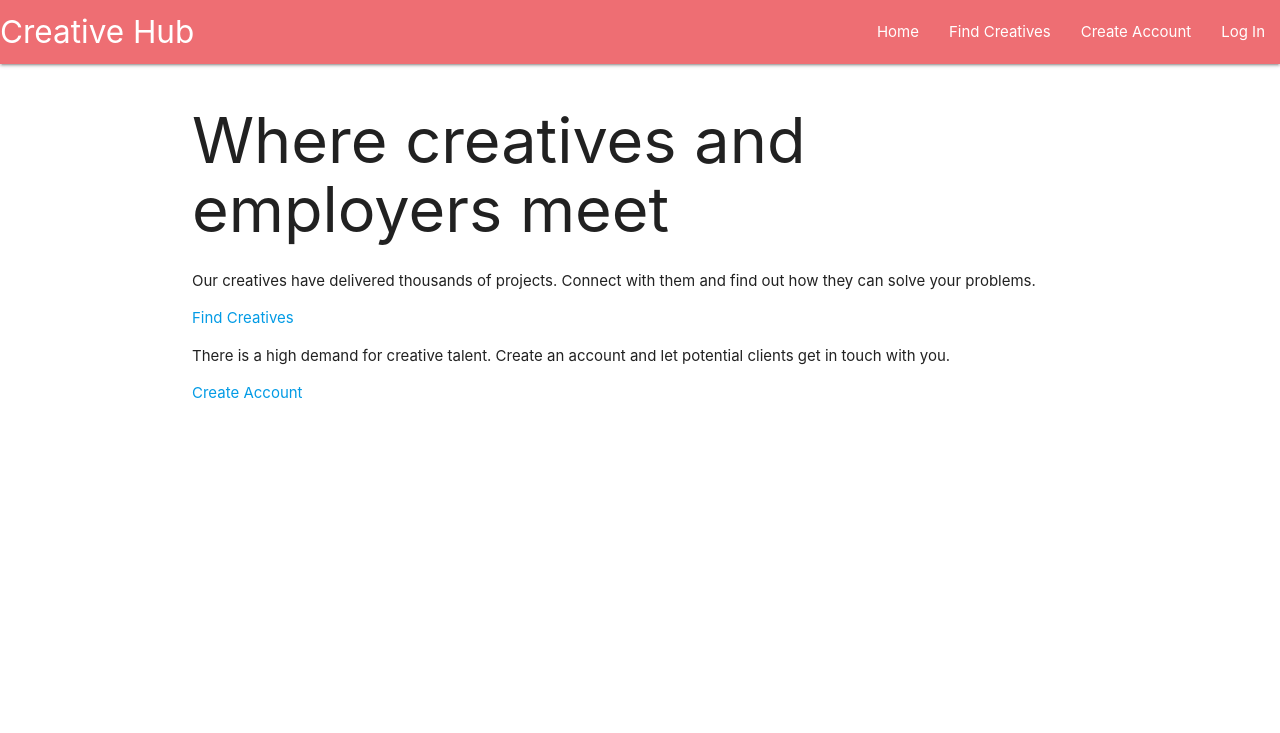
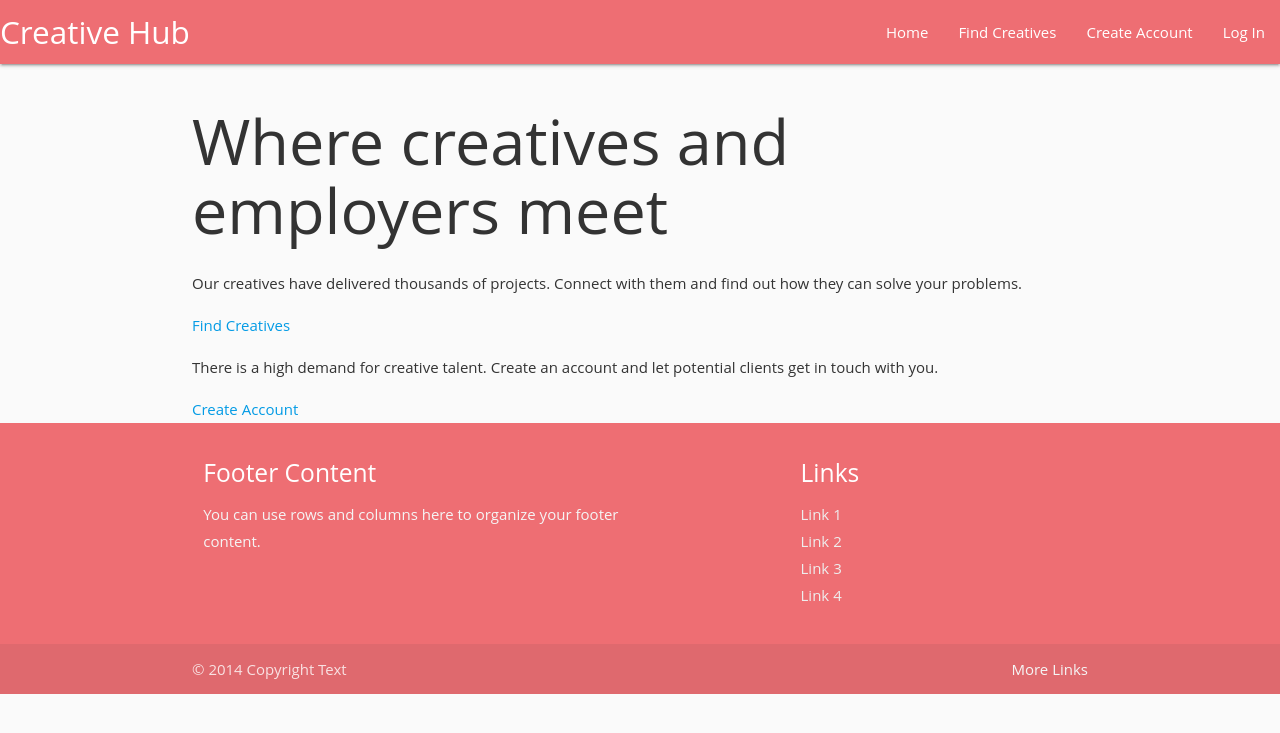
Before and after one commit to Code-Institute-Submissions/robinwesterback-creative-hub, a Flask app: page / in a window 1280 px wide. Shown: the top 733 px of the page. Run offline with Flask 2, Linux system fonts and the light colour scheme; some libraries are stand-ins or nearby versions.

Commit message:
Add style to body and footer to base.html

```diff
--- /dev/null
+++ b/static/css/style.css
@@ -0,0 +1,6 @@
+body {
+  line-height: 1.8;
+  font-family: "Open Sans", sans-serif;
+  background-color: #fafafa;
+  color: #333333;
+}
--- a/templates/base.html
+++ b/templates/base.html
@@ -44,6 +44,35 @@
     <div class="container">
       {% block content %} {% endblock %}
     </div>
+
+    <footer class="page-footer">
+      <div class="container">
+        <div class="row">
+          <div class="col l6 s12">
+            <h5 class="white-text">Footer Content</h5>
+            <p class="grey-text text-lighten-4">
+              You can use rows and columns here to organize your footer content.
+            </p>
+          </div>
+          <div class="col l4 offset-l2 s12">
+            <h5 class="white-text">Links</h5>
+            <ul>
+              <li><a class="grey-text text-lighten-3" href="#!">Link 1</a></li>
+              <li><a class="grey-text text-lighten-3" href="#!">Link 2</a></li>
+              <li><a class="grey-text text-lighten-3" href="#!">Link 3</a></li>
+              <li><a class="grey-text text-lighten-3" href="#!">Link 4</a></li>
+            </ul>
+          </div>
+        </div>
+      </div>
+      <div class="footer-copyright">
+        <div class="container">
+          © 2014 Copyright Text
+          <a class="grey-text text-lighten-4 right" href="#!">More Links</a>
+        </div>
+      </div>
+    </footer>
+
     <script
       src="https://cdnjs.cloudflare.com/ajax/libs/jquery/3.5.1/jquery.min.js"
       integrity="sha512-bLT0Qm9VnAYZDflyKcBaQ2gg0hSYNQrJ8RilYldYQ1FxQYoCLtUjuuRuZo+fjqhx/qtq/1itJ0C2ejDxltZVFg=="
```
